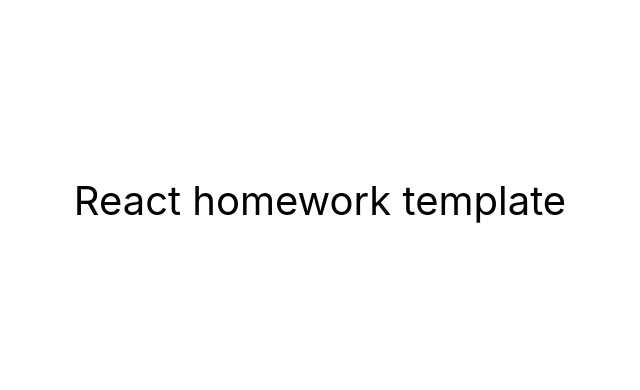
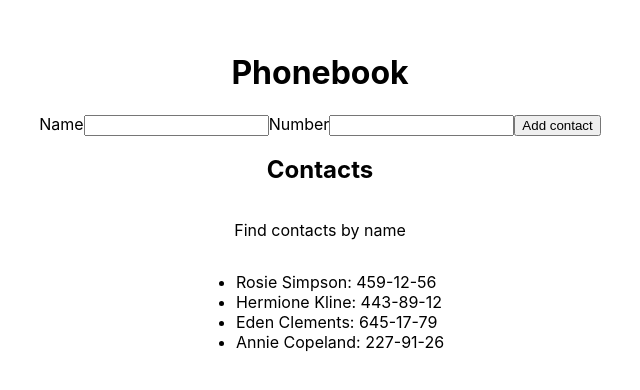
Before and after one commit to emmabaka/goit-react-hw-02-phonebook, a React (Create React App) app: page / in a window 1280 px wide. Shown: the part 200-590 px from the top of the page, without its empty margins (320-960 px from the left). Built offline with nearby package versions, Linux system fonts and the light colour scheme.

Commit message:
add form and contacts components

```diff
--- a/package.json
+++ b/package.json
@@ -2,11 +2,12 @@
   "name": "react-homework-template",
   "version": "0.1.0",
   "private": true,
-  "homepage": "https://goitacademy.github.io/react-homework-template/",
+  "homepage": "https://emmabaka.github.io/goit-react-hw-02-phonebook/",
   "dependencies": {
     "@testing-library/jest-dom": "^5.16.3",
     "@testing-library/react": "^12.1.4",
     "@testing-library/user-event": "^13.5.0",
+    "nanoid": "^4.0.2",
     "react": "^18.1.0",
     "react-dom": "^18.1.0",
     "react-scripts": "5.0.1",
--- a/src/components/App.jsx
+++ b/src/components/App.jsx
@@ -1,16 +1,52 @@
-export const App = () => {
+import { nanoid } from 'nanoid';
+import { Component } from 'react';
+import ContactList from './ContactList/ContactList';
+import ContactForm from './ContactForm/ContactForm';
+
+export class App extends Component {
+  state = {
+    contacts: [
+      { id: 'id-1', name: 'Rosie Simpson', number: '459-12-56' },
+      { id: 'id-2', name: 'Hermione Kline', number: '443-89-12' },
+      { id: 'id-3', name: 'Eden Clements', number: '645-17-79' },
+      { id: 'id-4', name: 'Annie Copeland', number: '227-91-26' },
+    ],
+    filter: '',
+  };
+
+  handleSubmit = (contactName, contactNumber) => {
+    this.setState(state => {
+      const contactArr = [...state.contacts];
+
+      contactArr.push({
+        id: nanoid(4),
+        name: contactName,
+        number: contactNumber,
+      });
+
+      return { contacts: contactArr };
+    });
+  };
+
+  render() {
+    const { contacts } = this.state;
     return (
       <div
         style={{
           height: '100vh',
           display: 'flex',
+          flexDirection: 'column',
           justifyContent: 'center',
           alignItems: 'center',
-        fontSize: 40,
-        color: '#010101'
+          color: '#010101',
         }}
       >
-      React homework template
+        <h1>Phonebook</h1>
+        <ContactForm handleSubmit={this.handleSubmit} />
+        <h2>Contacts</h2>
+        <p>Find contacts by name</p>
+        <ContactList contacts={contacts} />
       </div>
     );
-};
+  }
+}
--- /dev/null
+++ b/src/components/ContactForm/ContactForm.jsx
@@ -0,0 +1,50 @@
+import { Component } from 'react';
+
+class ContactForm extends Component {
+  state = {
+    name: '',
+    number: '',
+  };
+  onSubmit = e => {
+    e.preventDefault();
+
+    const { handleSubmit } = this.props;
+    const contactName = e.target.elements.name.value;
+    const contactNumber = e.target.elements.number.value;
+
+    this.setState({ name: contactName, number: contactNumber });
+
+    handleSubmit(contactName, contactNumber);
+    console.log(this.state);
+  };
+
+  render() {
+    return (
+      <form onSubmit={this.onSubmit}>
+        <label>
+          Name
+          <input
+            type="text"
+            name="name"
+            pattern="^[a-zA-Zа-яА-Я]+(([' -][a-zA-Zа-яА-Я ])?[a-zA-Zа-яА-Я]*)*$"
+            title="Name may contain only letters, apostrophe, dash and spaces. For example Adrian, Jacob Mercer, Charles de Batz de Castelmore d'Artagnan"
+            required
+          />
+        </label>
+        <label>
+          Number
+          <input
+            type="tel"
+            name="number"
+            pattern="\+?\d{1,4}?[-.\s]?\(?\d{1,3}?\)?[-.\s]?\d{1,4}[-.\s]?\d{1,4}[-.\s]?\d{1,9}"
+            title="Phone number must be digits and can contain spaces, dashes, parentheses and can start with +"
+            required
+          />
+        </label>
+        <button type="submit">Add contact</button>
+      </form>
+    );
+  }
+}
+
+export default ContactForm;
--- /dev/null
+++ b/src/components/ContactList/ContactList.jsx
@@ -0,0 +1,14 @@
+const ContactList = ({ contacts }) => {
+  return (
+    <ul>
+      {contacts.map(item => {
+        return (
+          <li key={item.id}>
+            {item.name}: {item.number}
+          </li>
+        );
+      })}
+    </ul>
+  );
+};
+export default ContactList;
```
Also changed, not shown: src/components/Filter/Filter.jsx (added), 1 other file (tests, documents, lock files or other folders). Lines whose indentation alone changed are shown as unchanged.
